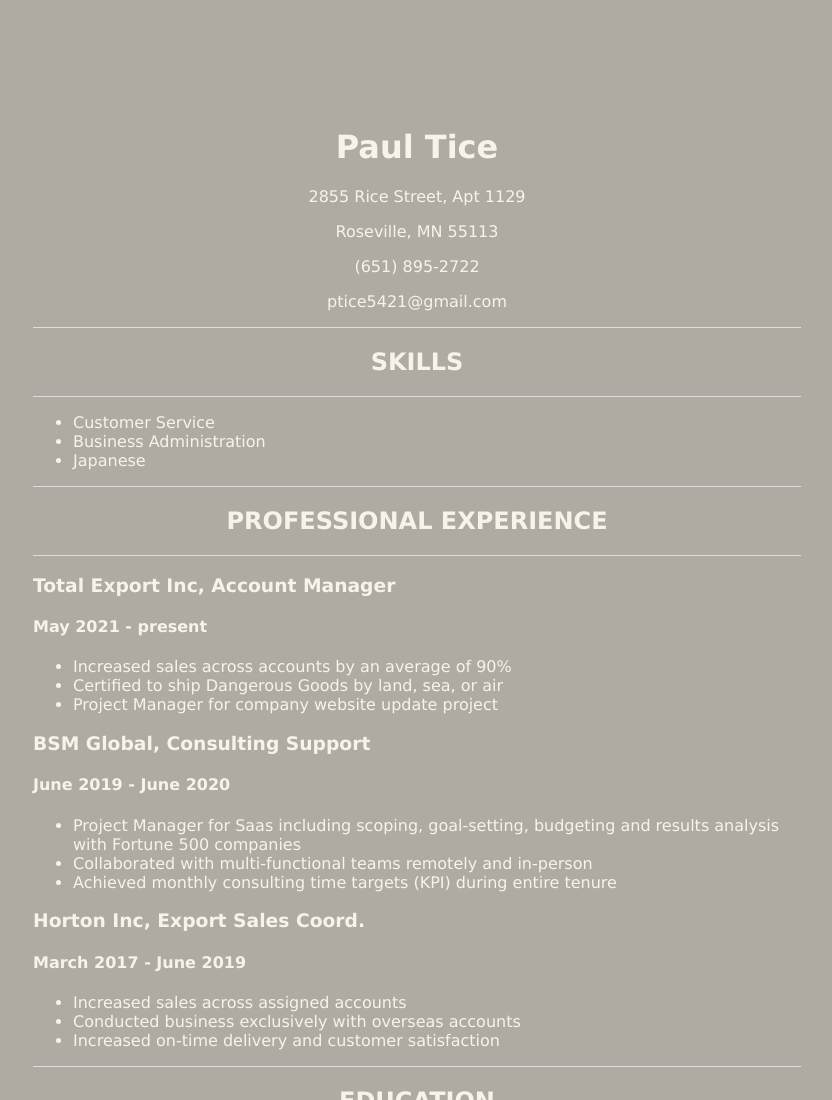
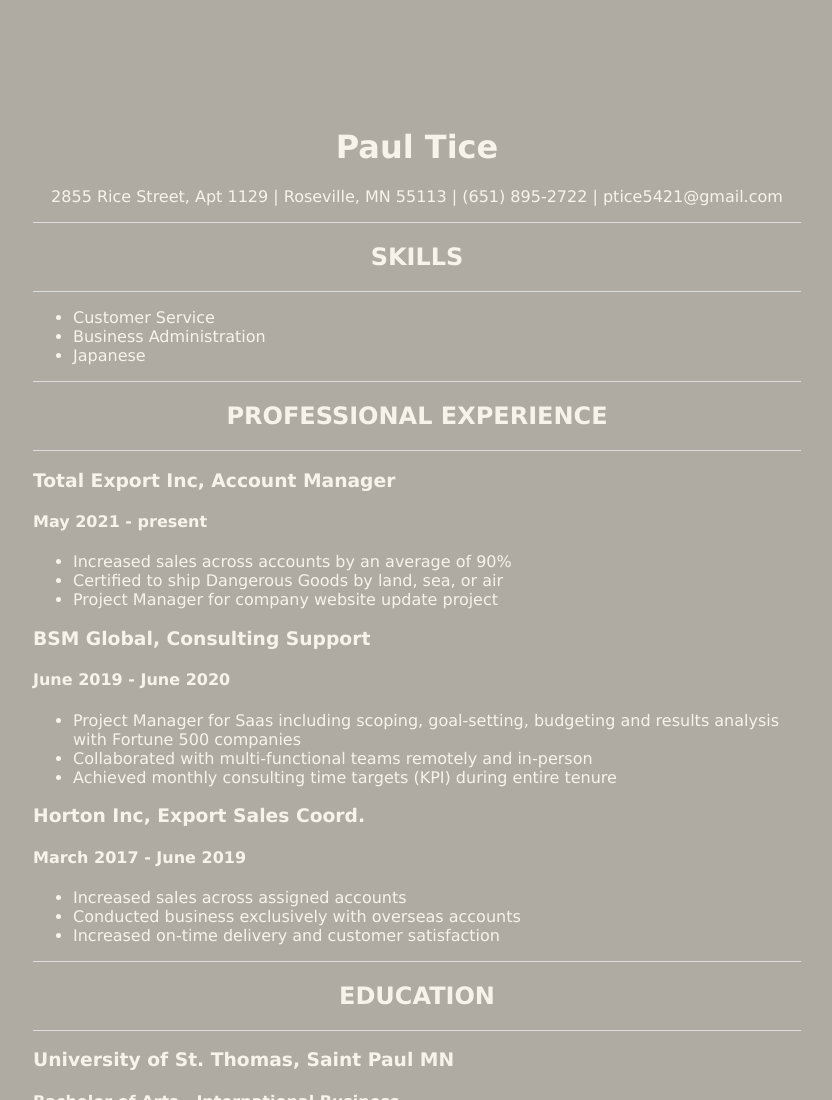
Before and after one commit to ptice5421/ptice5421.github.io, a plain HTML site: page index.html in a window 1280 px wide. Shown: the top 1100 px of the page, without its empty margins (223-1055 px from the left). Drawn offline with Linux system fonts and the light colour scheme.

Commit message:
Update index.html

```diff
--- a/index.html
+++ b/index.html
@@ -10,10 +10,8 @@
 
   <div class="address">
     <h1>Paul Tice</h1>
-      <p>2855 Rice Street, Apt 1129</p>
-      <p>Roseville, MN 55113</p>
-      <p>(651) 895-2722</p>
-      <p>ptice5421@gmail.com</p>
+      <p>2855 Rice Street, Apt 1129 | Roseville, MN 55113 | (651) 895-2722 | ptice5421@gmail.com</p>
+
   </div>
 
   <div class="exp-header">
```
